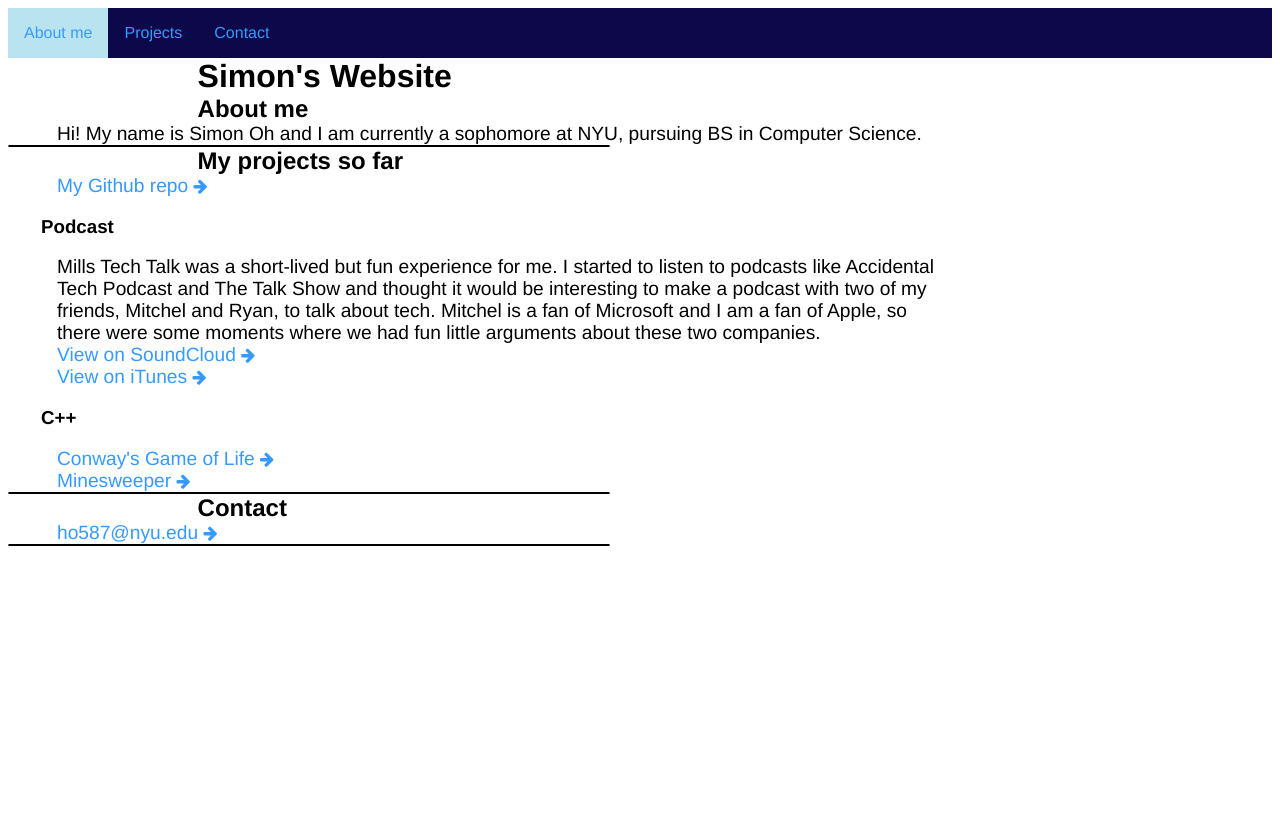
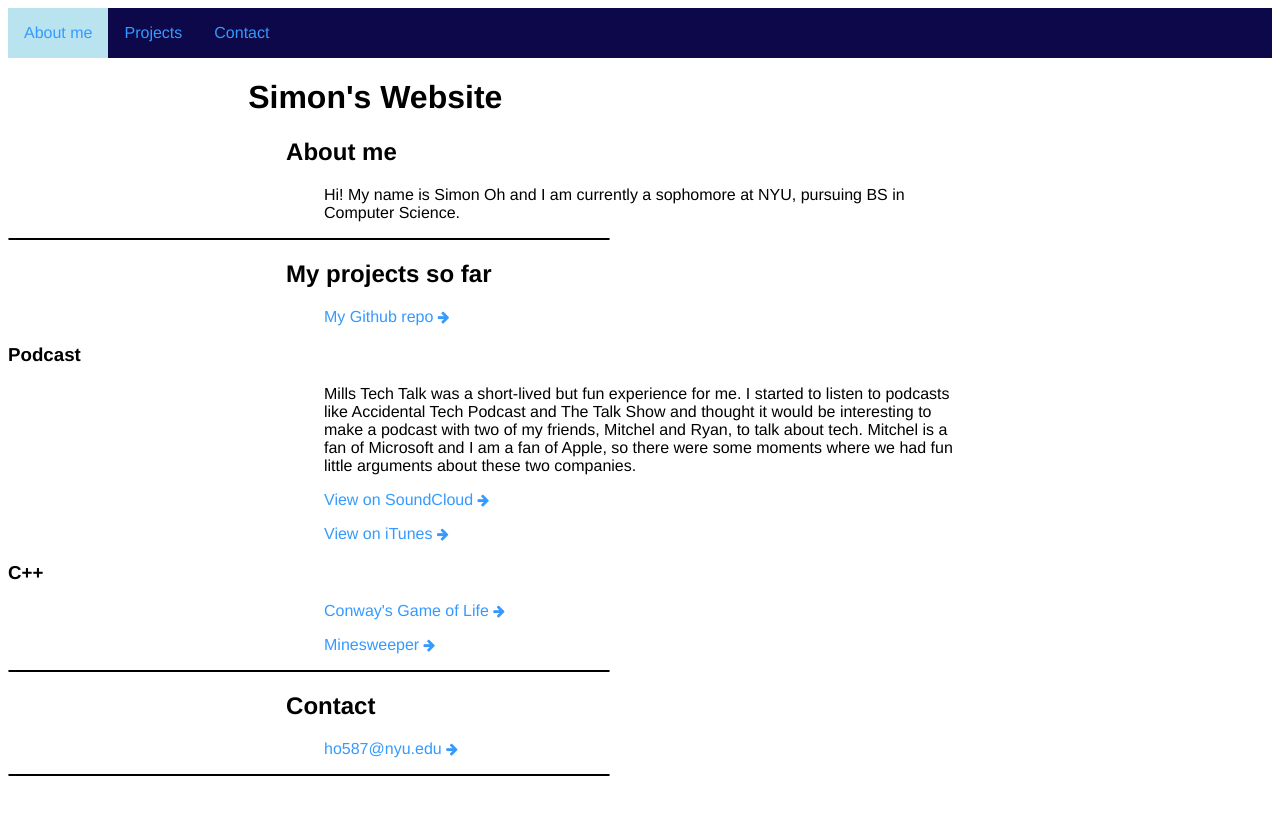
Before and after one commit to simon0h/simon0h.github.io, a Jekyll site: the page built from index.html, in a window 1280 px wide. Shown: the top 815 px of the page. Built offline with Jekyll 4.4.1, drawn with Linux system fonts in a browser that asks for light colours.

Commit message:
Update style.css

```diff
--- a/css/style.css
+++ b/css/style.css
@@ -2,29 +2,22 @@
 	font-family: "Arial Rounded MT Bold", "Helvetica Neue", helvetica, sans-serif;
   	font-color: #333;
 }
+
 h1 {
-	margin-top: 35px;
+	margin-left: 19%;
 }
 
-h1,h2 {
-	margin-left: 11px;
-	margin: auto;
-  	width: 70%;
-}
-
-h3 {
-  	margin-left: 33px;
-}
+h2 {
+	margin-left: 22%;
+    }
 
 p {
-  	margin-left: 8px;
-  	font-size: 120%;
-	margin: auto;
-  	width: 70%;
+	margin-left: 15%;
 }
 
 p.links , p.paragraphs{
-  	margin-left: 49px;
+  	margin-left: 25%;
+    	margin-right: 25%;
 }
 
 p.linkArrow {
```
